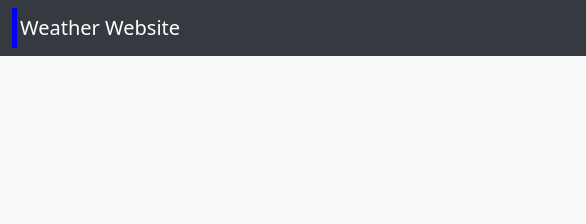
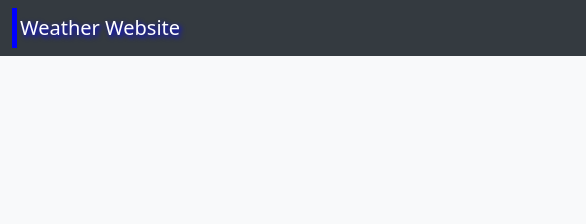
Before and after one commit to Harshit2012/Weather_Website, a plain HTML site: page index.html in a window 1280 px wide. Shown: the top 224 px of the page, 0-586 px from the left. Drawn offline with nearby package versions, Linux system fonts and the light colour scheme.

Commit message:
Update index.html

```diff
--- a/index.html
+++ b/index.html
@@ -12,7 +12,7 @@
 
 <nav class="navbar navbar-expand-lg navbar-dark">
     <div class="container-fluid">
-        <a style="border-left: 5px solid blue; padding-left: 3px;" class="navbar-brand" href="#">Weather Website</a>
+        <a style="border-left: 5px solid blue; padding-left: 3px; text-shadow: 2px 2px 5px blue;" class="navbar-brand" href="#">Weather Website</a>
         <div class="collapse navbar-collapse">
             <form class="form-inline d-flex ms-auto">
                 <input class="form-control me-2" type="search" placeholder="Enter City" id="cityInput">
```
